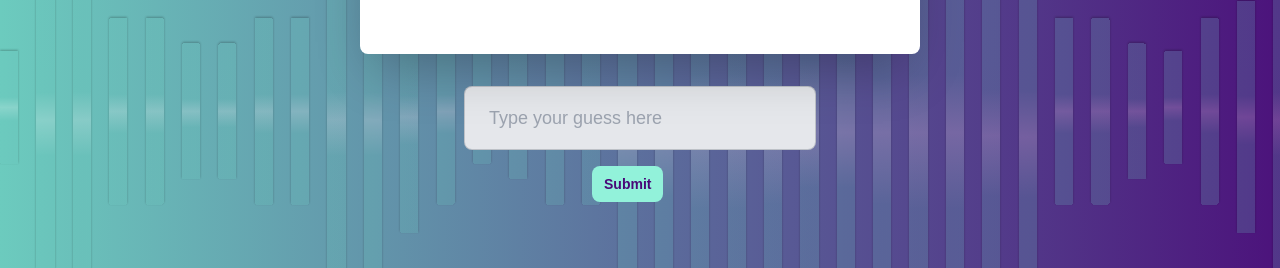
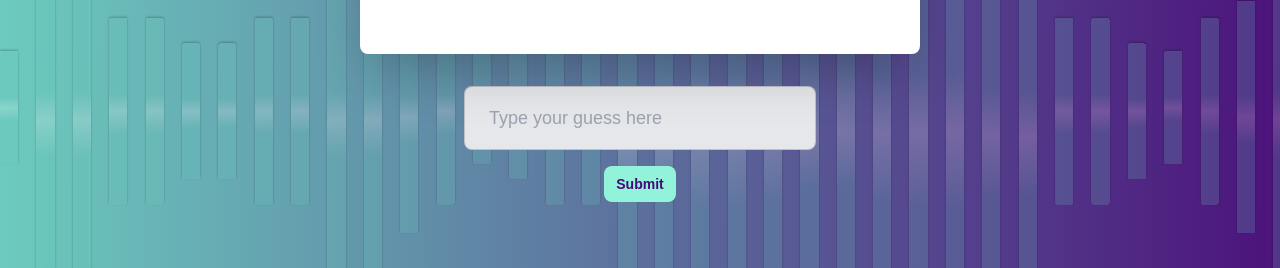
Before and after one commit to songifi/lyricsflip, a Next.js app in the folder frontend/: page / in a window 1280 px wide. Shown: the part 1202-1470 px from the top of the page. Built offline with nearby package versions, Linux system fonts and the light colour scheme.

Commit message:
centered the button properly

```diff
--- a/frontend/components/GameCard.jsx
+++ b/frontend/components/GameCard.jsx
@@ -155,7 +155,7 @@ const GameCard = ({ lyricsSnippet, correctAnswer, onTimeout, onSuccess }) => {
         </div>
       </motion.div>
 
-      <div className="w-96 mx-auto p-4 mt-4">
+      <div className="w-96 mx-auto p-4 mt-4 flex flex-col items-center">
         <input
           type="text"
           value={guess}
@@ -164,12 +164,9 @@ const GameCard = ({ lyricsSnippet, correctAnswer, onTimeout, onSuccess }) => {
           placeholder="Type your guess here"
           disabled={gameState !== "playing"}
           className="input input-bordered input-lg w-full max-w-sm mb-4 text-black bg-gray-200
-                     disabled:opacity-50 disabled:cursor-not-allowed"
+               disabled:opacity-50 disabled:cursor-not-allowed"
         />
-        <button
-          onClick={handleButtonClick}
-          className={`ml-32 ${getButtonStyles()}`}
-        >
+        <button onClick={handleButtonClick} className={getButtonStyles()}>
           {getButtonText()}
         </button>
       </div>
```
